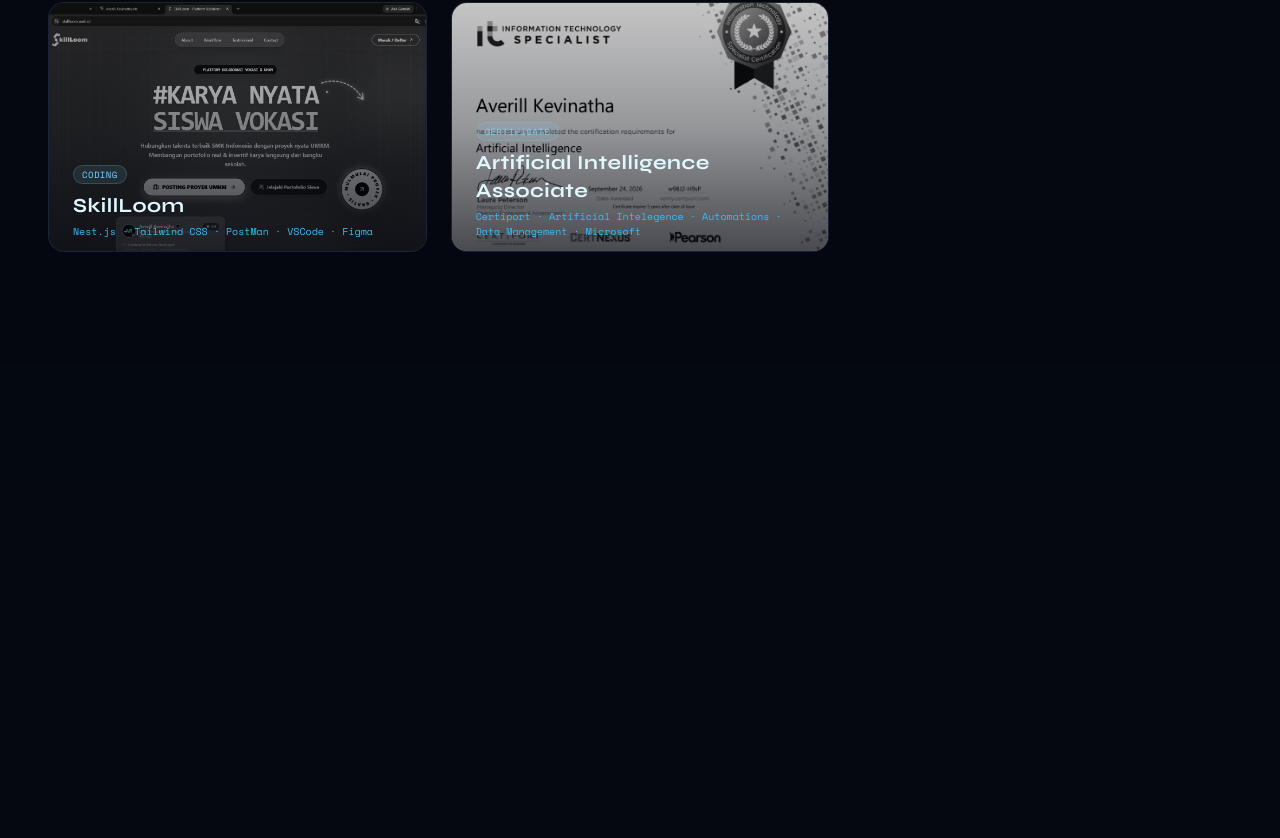
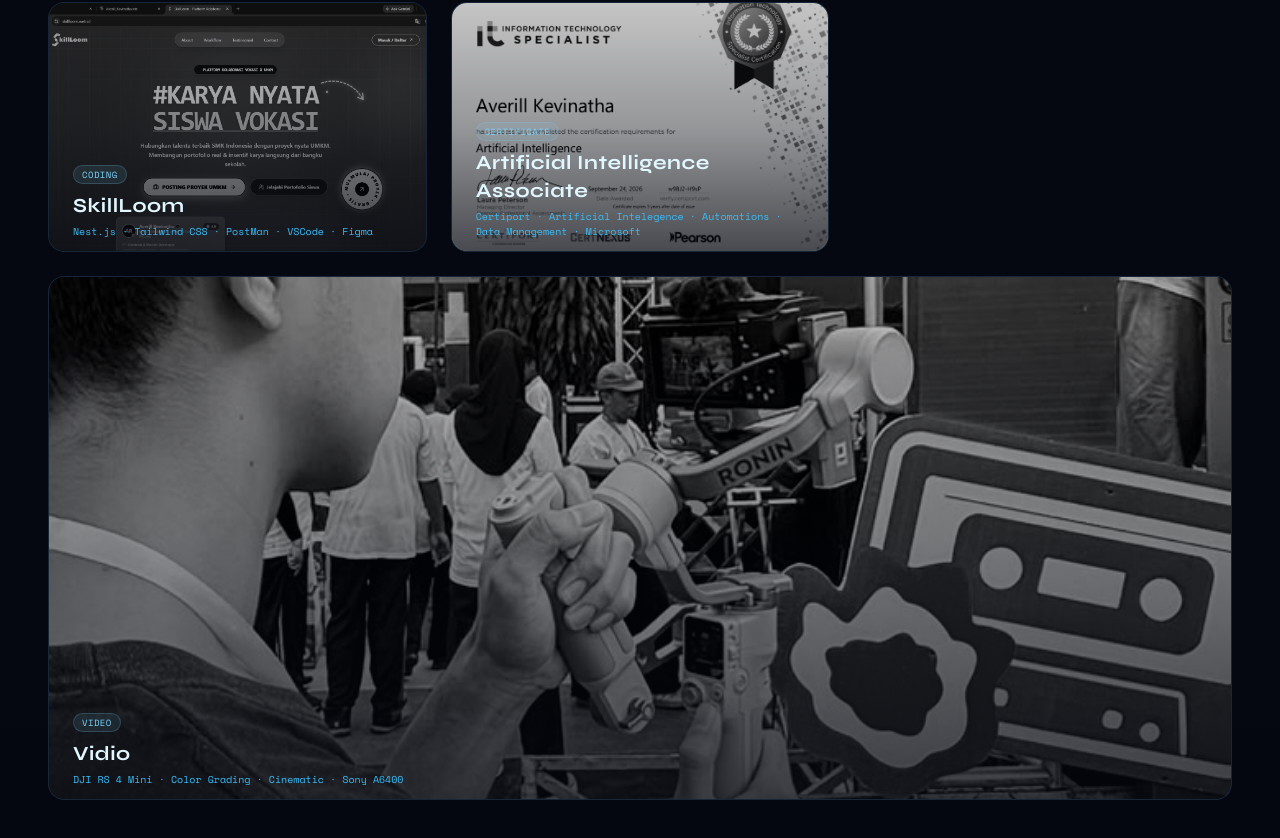
Before and after one commit to vinnntha/Portof, a React (Vite) app: page / in a window 1280 px wide. Shown: the part 4353-5191 px from the top of the page. Built offline with nearby package versions, Linux system fonts and the light colour scheme.

Commit message:
update gallery

```diff
--- a/src/components/Gallery.tsx
+++ b/src/components/Gallery.tsx
@@ -24,6 +24,7 @@ import certificate7Img from "../assets/certificate7.png";
 import coding2Img from "../assets/coding2.png";
 import coding3Img from "../assets/coding3.png";
 import certificate9Img from "../assets/certificate9.png";
+import vidio1Img from "../assets/vidio1.png";
 
 interface ProjectItem {
   id: number;
@@ -237,6 +238,16 @@ const projectsData: ProjectItem[] = [
     tags: ["Certiport", "Artificial Intelegence", "Automations", "Data Management", "Microsoft"],
     description: "Sertifikat yang didapat dari mengikuti pelatihan dan lulus ujian Artificial Intelligence Associate yang diselenggarakan oleh Certiport",
   },
+  {
+    id: 21,
+    title: "Vidio",
+    category: "video",
+    categoryLabel: "Video",
+    image: vidio1Img,
+    gridClass: "md:col-span-3 md:row-span-2",
+    tags: ["DJI RS 4 Mini", "Color Grading", "Cinematic", "Sony A6400"],
+    description: "Tim Dokumentasi event diesnatalis SMK Telkom Malang 34",
+  },
 ];
 
 export function Gallery() {
```
Also changed, not shown: src/assets/vidio1.png (added).
